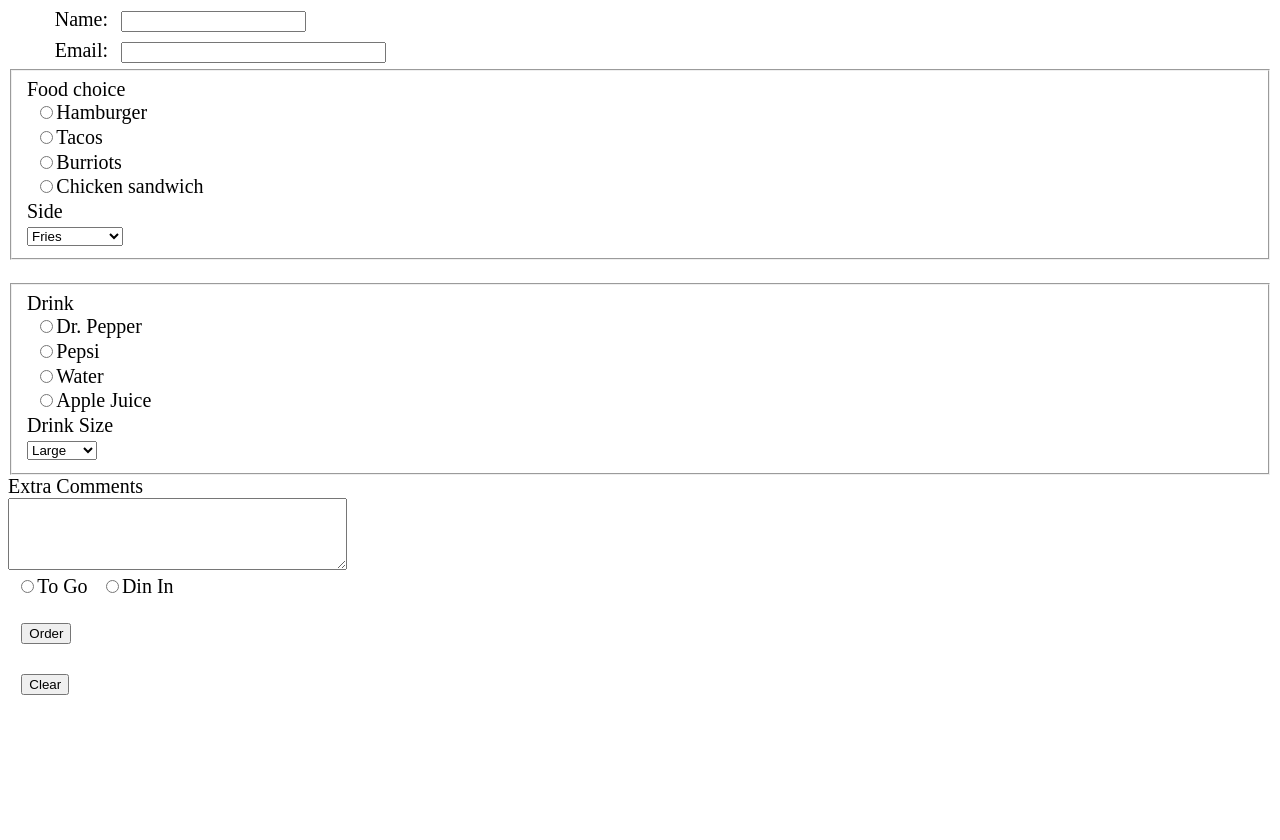
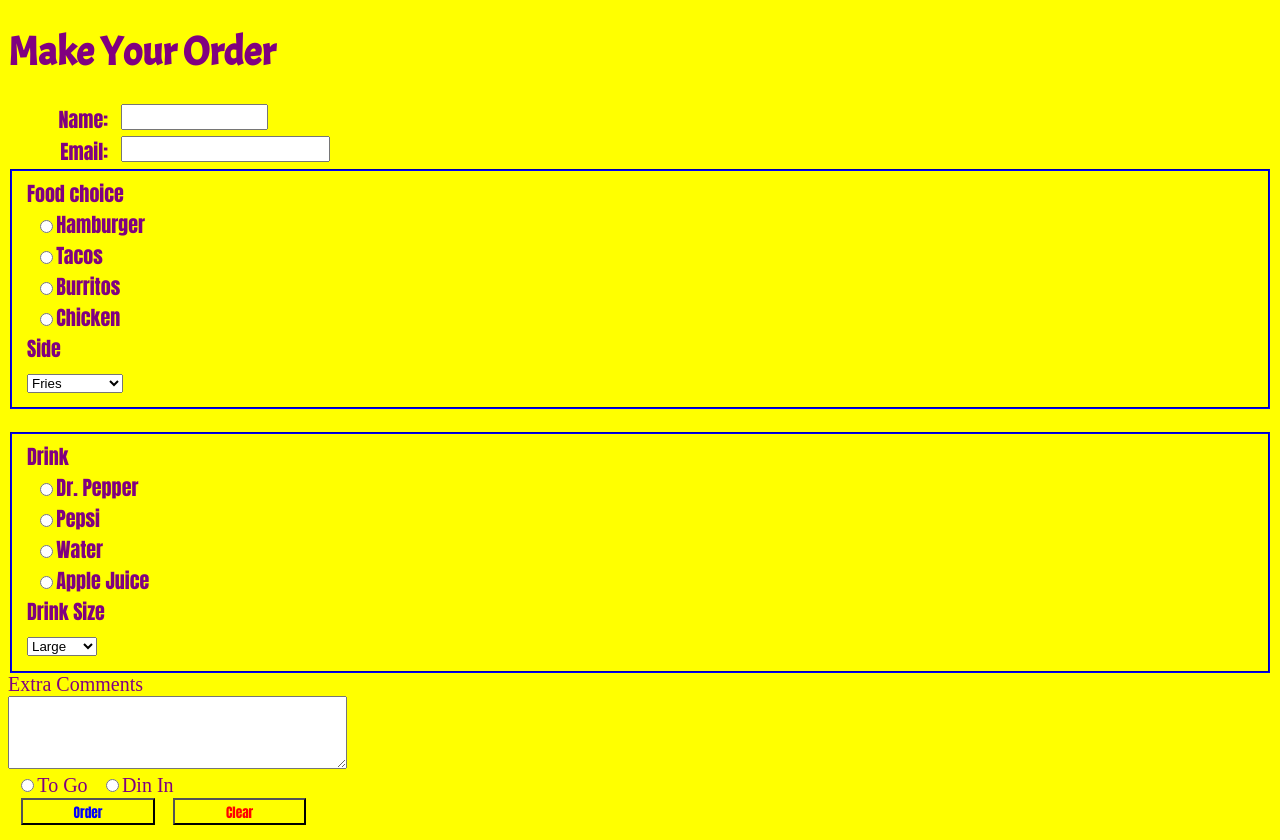
Before and after one commit to DelrioRamirez4321/Assignment-05, a plain HTML site: page index.html in a window 1280 px wide. Before the commit the page ends 800 px from the top, so only its background shows below. Drawn offline with Linux system fonts and the light colour scheme.

Commit message:
color and font design

```diff
--- a/index.html
+++ b/index.html
@@ -4,10 +4,14 @@
     <meta charset="UTF-8">
     <meta name="viewport" content="width=device-width, initial-scale=1.0">
     <meta http-equiv="X-UA-Compatible" content="ie=edge">
+    <link href="https://fonts.googleapis.com/css?family=Acme|Anton&display=swap" rel="stylesheet">
     <link rel="stylesheet" href="main.css">
     <title>assignment-05</title>
 </head>
 <body>
+    <h1>
+        Make Your Order
+    </h1>
     <form action="order">
         <label for="Name">Name:</label>
         <input type="text" name="Name" id="Name">
@@ -22,9 +26,9 @@
             <br>
             <input type="radio" name="FoodChoice" id="Tacos">Tacos
             <br>
-            <input type="radio" name="FoodChoice" id="=Burritos">Burriots
+            <input type="radio" name="FoodChoice" id="=Burritos">Burritos
             <br>
-            <input type="radio" name="FoodChoice" id="Chicken Sandwich">Chicken sandwich
+            <input type="radio" name="FoodChoice" id="chicken">Chicken
             <br>
             Side
             <br>
@@ -65,9 +69,10 @@
         <br>
         <input type="radio" name="eat" id="To Go">To Go
         <input type="radio" name="eat" id="For here">Din In
-        <p><input type="submit" id="submit button" value="Order"></p>
-        <p><input type="reset" id="clear button" value="Clear"></p>
-
+        <div>
+            <p><input type="submit" id="SubmitButton" value="Order"></p>
+            <p><input type="reset" id="ClearButton" value="Clear"></p>
+        </div>
     </form>
 </body>
 </html>
--- a/main.css
+++ b/main.css
@@ -1,17 +1,47 @@
+@font-family {
+    font-faily: Acme;
+    src: url ("Acme-Regular.TTF");
+    font-family: Anton;
+    src: url ("Anton-Regular.TTF");
+}
 body {
-    font-size: 20px
+    font-size: 20px;
+    color:purple;
+    background-color: yellow;
 }
+h1 {
+    font-family: 'Acme', sans-serif;
+}
+
 label {
     float:left;
     width: 5em;
     text-align: right;
+    font-family: 'Anton', sans-serif;
 }
 input {
     margin-left: 1em;
     margin-bottom: .5em;
+    font-family: 'Anton', sans-serif;
 }
-#button {
-
+#food, #Drink{
+    font-family: 'Anton', sans-serif;
+    border-color: blue;
+}
+#SubmitButton {
+    background-color: yellow;
+    color:blue;
+    width: 10em;
+    height: 2em;
+}
+#ClearButton {
+    background-color:yellow;
+    color: red;
+    width: 10em;
+    height: 2em;
+}
+div > p {
+    display: inline;
 }
 textarea {
     height: 5em;
```
Also changed, not shown: Fonts/Acme/Acme-Regular.ttf (added), Fonts/Acme/OFL.txt (added), Fonts/Anton/Anton-Regular.ttf (added), Fonts/Anton/OFL.txt (added).
